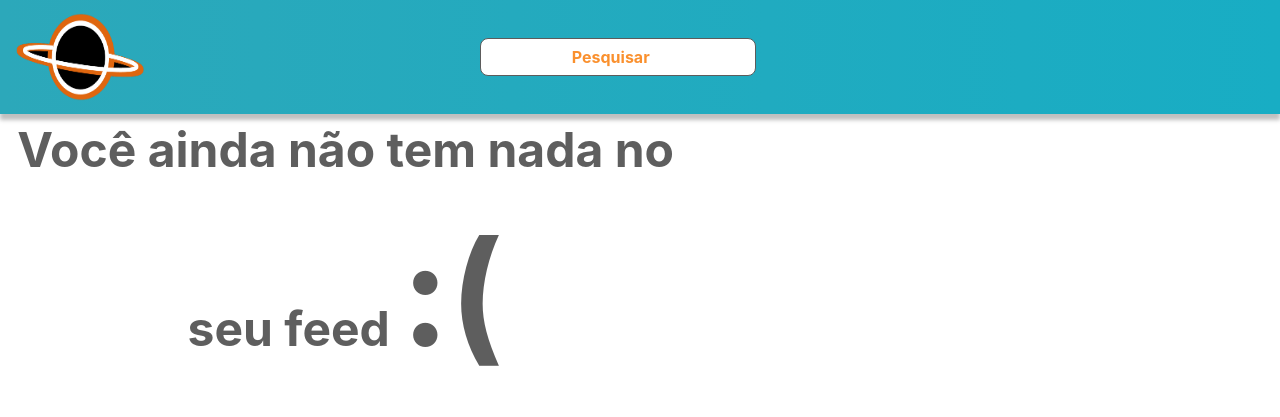
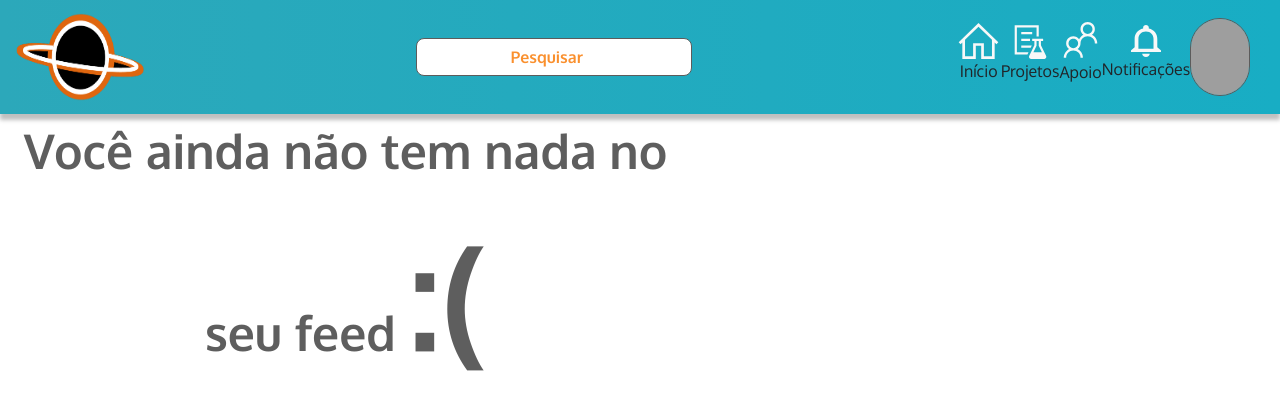
Before and after one commit to billyjoe-ram/bouman, a PHP site: page / in a window 1280 px wide. Shown: the top 417 px of the page. Run offline with PHP 8.4, Linux system fonts and the light colour scheme; grey boxes are pictures that could not be loaded.

Commit message:
svgs of the navbar

```diff
--- a/web/bouman/src/global.css
+++ b/web/bouman/src/global.css
@@ -1,7 +1,22 @@
 /* MAIN STYLES */
 
-html {
+header, main, footer {
     font-family: 'Oxygen', sans-serif !important;
+}
+
+.flex-row {
+    display: flex;
+    flex-direction: row;
+}
+
+.flex-col {
+    display: flex;
+    flex-direction: column;
+}
+
+.center {
+    align-items: center;
+    justify-content: center;
 }
 
 /* NAVBAR */
@@ -11,7 +26,7 @@ html {
 }
 
 form.search-bouman {
-    margin: 0 25vw;
+    margin: 0 20vw;
 }
 
 input.search-bouman {
@@ -33,6 +48,33 @@ input.search-bouman::placeholder {
 
 }
 
+#logo-home {
+    width: 3.47vw;
+    height: 4.4vh;
+}
+
+#logo-projeto {
+    width: 4.4vw;
+    height: 4.4vh;
+}
+
+#logo-people {
+    width: 3.3vw;
+    height: 4.7vh;
+}
+
+#logo-notify {
+    width: 2.6vw;
+    height: 4vh;
+}
+
+#profile-example {
+    width: 4.7vw;
+    height: 9.75vh;
+    border: 1px solid #5C5C5C;
+    border-radius: 38px;
+}
+
 .navbar {
     background: linear-gradient(90.35deg, #2CA8BA 0.31%, #18ADC4 99.86%);
     box-shadow: 0px 6px 4px rgba(0, 0, 0, 0.25);
--- a/web/bouman/src/index.html
+++ b/web/bouman/src/index.html
@@ -44,6 +44,37 @@
             <form class="form-inline my-2 my-lg-0 search-bouman">
                 <input class="form-control mr-sm-2 search-bouman" type="search" placeholder="Pesquisar" aria-label="Pesquisar">
             </form>
+
+            <div class="flex-col center">
+                <a href="#">
+                    <img src="./imgs/home.svg" alt="Início" id="logo-home">
+                </a>
+                <label for="logo-home">Início</label>
+            </div>
+
+            <div class="flex-col center">
+                <a href="#">
+                    <img src="./imgs/testplan.svg" alt="Projetos" id="logo-projeto">
+                </a>
+                <label for="logo-projeto">Projetos</label>
+            </div>
+
+            <div class="flex-col center">
+                <a href="#">
+                    <img src="./imgs/people.svg" alt="Apoio" id="logo-people">
+                </a>
+                <label for="logo-people">Apoio</label>
+            </div>
+
+            <div class="flex-col center">
+                <a href="#">
+                    <img src="./imgs/notification.svg" alt="Notificações" id="logo-notify">
+                </a>
+                <label for="logo-notify">Notificações</label>
+            </div>
+
+            <img src="./imgs/profile-example.jpg" alt="Sua foto" id="profile-example">
+
         </nav>
 
     </header>
```
Also changed, not shown: web/bouman/src/imgs/home.svg (added), web/bouman/src/imgs/notification.svg (added), web/bouman/src/imgs/people.svg (added), web/bouman/src/imgs/testplan.svg (added), 1 other file.
